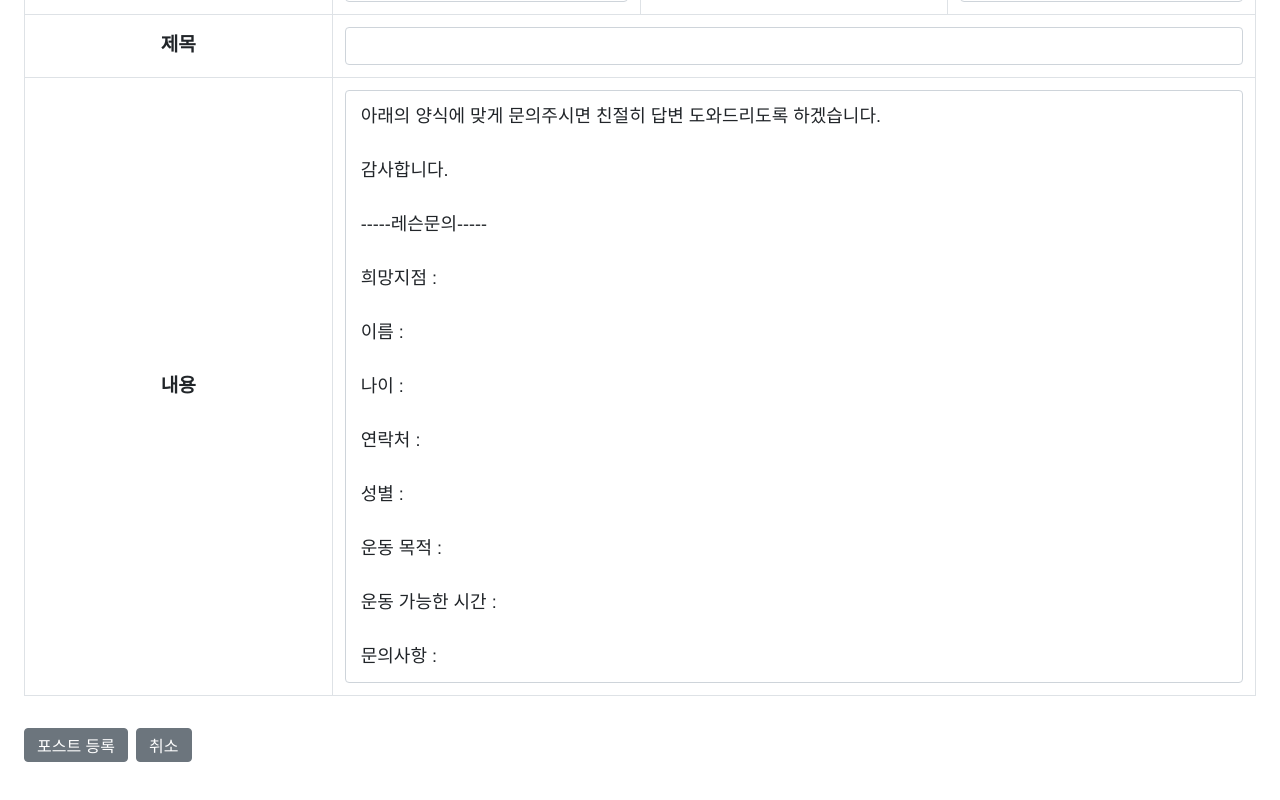
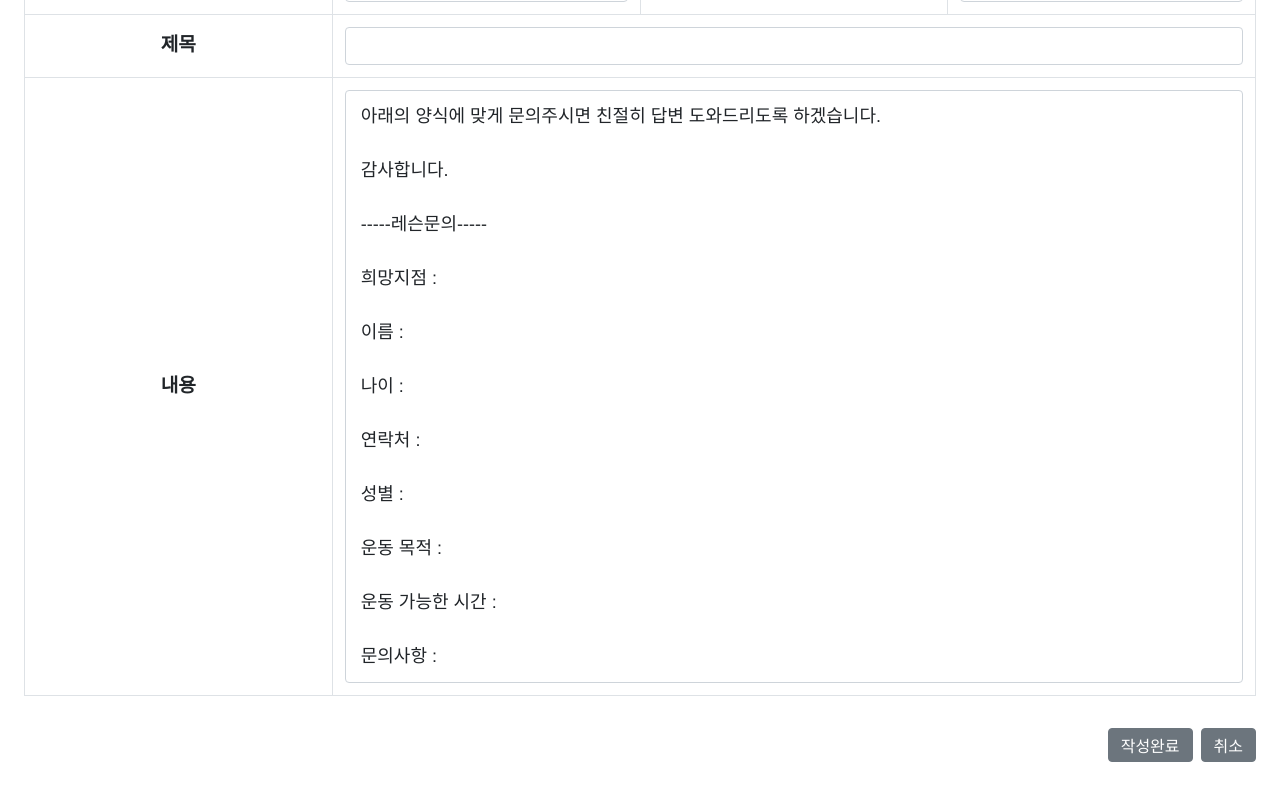
Before and after one commit to rlrlaa123/bodywork-react, a React (Create React App) app in the folder frontend/: page /lesson/create in a window 1280 px wide. Shown: the part 1067-1867 px from the top of the page. Built offline with nearby package versions, Linux system fonts and the light colour scheme.

Commit message:
Modify WriteAction Buttons style and name

```diff
--- a/frontend/src/components/Dashboard/write/WriteActionButtons.js
+++ b/frontend/src/components/Dashboard/write/WriteActionButtons.js
@@ -8,7 +8,7 @@ const WriteActionButtonsBlock = styled.div`
   button + button {
     margin-left: 0.5rem;
   }
-  text-align: left;
+  text-align: right;
 `;
 
 /* TagBox에서 사용하는 버튼과 일치하는 높이로 설정 후 서로 간의 여백 지정 */
@@ -22,7 +22,7 @@ const StyledButton = styled(Button)`
 const WriteActionButtons = ({ onCancel, onPublish }) => {
   return (
     <WriteActionButtonsBlock>
-      <StyledButton onClick={onPublish}>포스트 등록</StyledButton>
+      <StyledButton onClick={onPublish}>작성완료</StyledButton>
       <StyledButton onClick={onCancel}>취소</StyledButton>
     </WriteActionButtonsBlock>
   );
```
